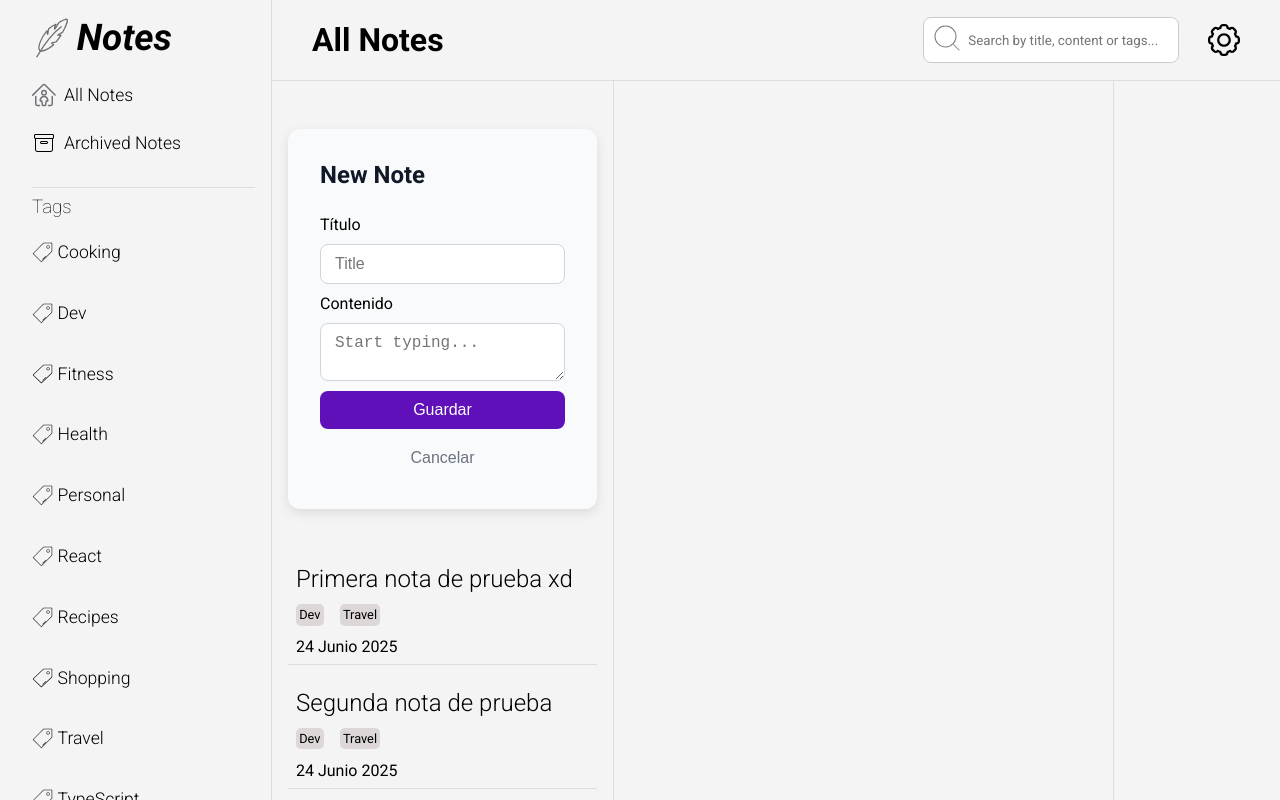
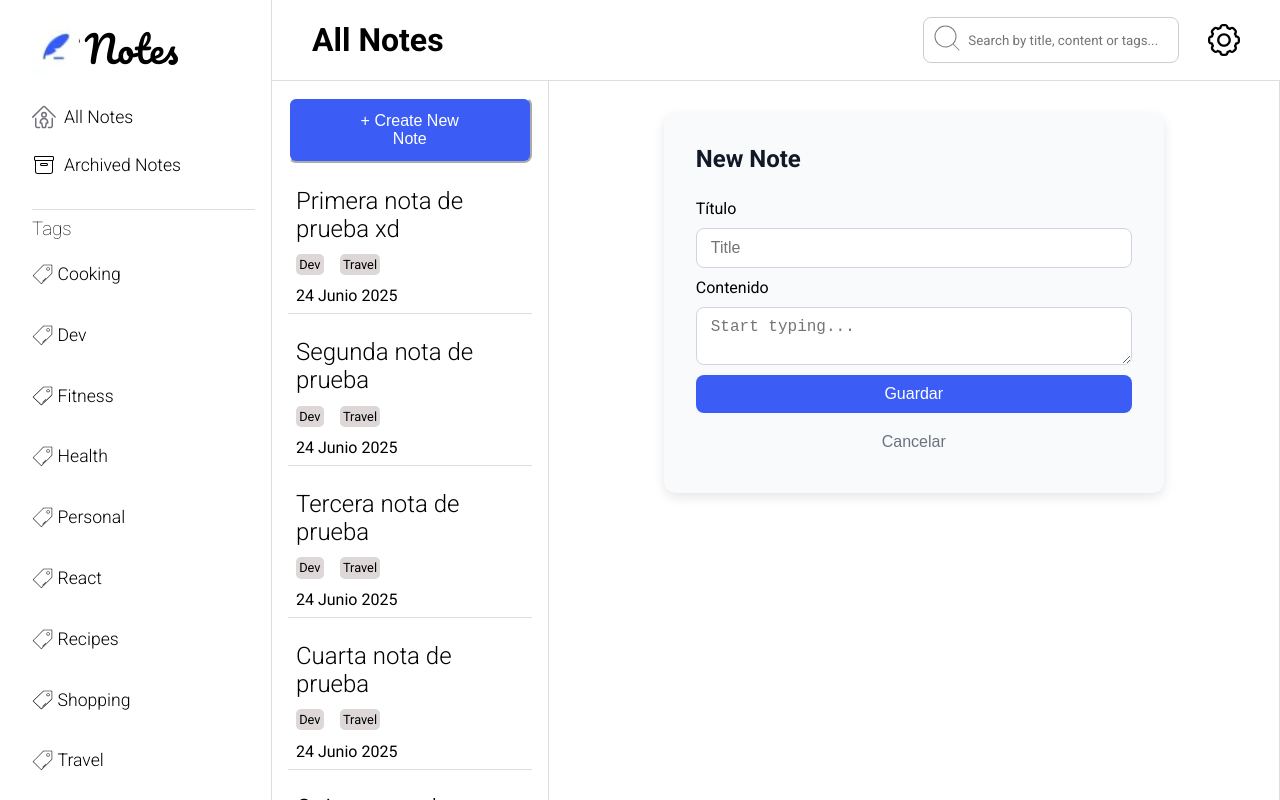
Before and after one commit to AlexF6/challenge-aba, a React (Vite) app: page / in a window 1280 px wide. Both pictures are taken after a click on the button "+ Create New Note". Shown: the top 800 px of the page. Built offline with nearby package versions, Linux system fonts and the light colour scheme.

Commit message:
Actualizacion de estilos del form y sidebar

```diff
--- a/index.html
+++ b/index.html
@@ -9,6 +9,8 @@
     <link rel="preconnect" href="https://fonts.googleapis.com">
     <link rel="preconnect" href="https://fonts.gstatic.com" crossorigin>
     <link href="https://fonts.googleapis.com/css2?family=Roboto:ital,wght@0,100..900;1,100..900&display=swap" rel="stylesheet">
+    <link href="https://fonts.googleapis.com/css2?family=Pacifico&display=swap" rel="stylesheet">
+
   </head>
   <body>
     <div id="root"></div>
--- a/src/App.jsx
+++ b/src/App.jsx
@@ -7,8 +7,11 @@ import Header from "./components/layout/header/Header.jsx"
 import Content from './components/layout/content/Content.jsx';
 import Details from './components/layout/details/Details.jsx';
 import Note from './components/layout/content/Note.jsx';
+import { useState } from "react";
+import Formulario from "./components/layout/content/Formulario.jsx";
 
 function App() {
+  const [mostrarFormulario, setMostrarFormulario] = useState(false);
   return (
     <div className='app-container'>
       <Sidebar/>
@@ -16,7 +19,7 @@ function App() {
         <Header/>
         <div className='main-section'>
           <div className='note-section'>
-            <Content />
+            <Content onCreateClick={() => setMostrarFormulario(true)} />
             <Note content="Primera nota de prueba xd" tag1="Dev" tag2="Travel" date="24 Junio 2025"/>
             <Note content="Segunda nota de prueba" tag1="Dev" tag2="Travel" date="24 Junio 2025"/>
             <Note content="Tercera nota de prueba" tag1="Dev" tag2="Travel" date="24 Junio 2025"/>
@@ -25,13 +28,18 @@ function App() {
           </div>
           <div className='note-details'>
 
+            {mostrarFormulario && (
+              <Formulario onCancel={() => setMostrarFormulario(false)} />
+            )}
+          </div>
+
           </div>
           <div className='note-actions'>
 
           </div>
         </div>
       </div>
-    </div>
+
 
   );
 }
--- a/src/components/layout/content/Content.jsx
+++ b/src/components/layout/content/Content.jsx
@@ -12,33 +12,9 @@ function CreateButton({ onClick }) {
 
   );
 }
-function Formulario({ onCancel }) {
-  const handleSubmit = (e) => {
-    e.preventDefault();
-    alert("nota guardada");
-  };
-
-  return (
-    <form className="formulario" onSubmit={handleSubmit}>
-      <h1>New Note</h1>
-
-      <label>Título</label>
-      <input type="text" placeholder="Title" />
-
-      <label>Contenido</label>
-      <textarea placeholder="Start typing..."></textarea>
-
-      <button type="submit">Guardar</button>
-   <button type="button" className="cancel-button" onClick={onCancel}>
-    Cancelar</button>
 
 
-    </form>
-  );
-}
-
-
-function Content() {
+function Content({ onCreateClick }) {
   const [mostrarFormulario, setMostrarFormulario] = useState(false);
 
   const handleCancel = () => {
@@ -48,10 +24,10 @@ function Content() {
   return (
     <div className="content">
       {!mostrarFormulario && (
-        <CreateButton onClick={() => setMostrarFormulario(true)} />
+        <CreateButton onClick={onCreateClick} />
       )}
-      {mostrarFormulario && <Formulario onCancel={handleCancel} />}
     </div>
+
   );
 }
 
--- /dev/null
+++ b/src/components/layout/content/Formulario.jsx
@@ -0,0 +1,26 @@
+function Formulario({ onCancel }) {
+  const handleSubmit = (e) => {
+    e.preventDefault();
+    alert("nota guardada");
+  };
+
+  return (
+    <form className="formulario" onSubmit={handleSubmit}>
+      <h1>New Note</h1>
+
+      <label>Título</label>
+      <input type="text" placeholder="Title" />
+
+      <label>Contenido</label>
+      <textarea placeholder="Start typing..."></textarea>
+
+      <button type="submit">Guardar</button>
+   <button type="button" className="cancel-button" onClick={onCancel}>
+    Cancelar</button>
+
+
+    </form>
+  );
+}
+
+export default Formulario;
--- a/src/components/layout/sidebar/LogoSidebar.jsx
+++ b/src/components/layout/sidebar/LogoSidebar.jsx
@@ -1,6 +1,6 @@
 //src/components/layout/sidebar/LogoSidebar.jsx
 import React from "react";
-import PlumaImage from "../../../assets/feather.svg";
+import PlumaImage from "../../../assets/pluma.webp";
 import "../../../styles/layout/sidebar/LogoSidebar.css";
 
 const LogoSidebar = ({ name }) => {
--- a/src/styles/index.css
+++ b/src/styles/index.css
@@ -5,7 +5,7 @@ html, body, #root {
 
 body {
   font-family: "Roboto", sans-serif;
-  background-color: #f4f4f4;
+  background-color: white;
 }
 
 * {
--- a/src/styles/layout/content/Content.css
+++ b/src/styles/layout/content/Content.css
@@ -30,7 +30,7 @@
 }
 
 .create-button:hover {
-  background-color: #5f10b9;
+  background-color: #3b5df6;
 }
 
 .formulario {
@@ -67,11 +67,11 @@
 
 .formulario input:focus,
 .formulario textarea:focus {
-  border-color: #5c0168;
+  border-color: #3b5df6;
 }
 
 .formulario button[type="submit"] {
-  background-color: #5f10b9;
+  background-color: #3b5df6;
   color: white;
   padding: 10px 20px;
   border: none;
@@ -82,7 +82,7 @@
 }
 
 .formulario button[type="submit"]:hover {
-  background-color: #4e1f8b;
+  background-color: #3b5df6;
 }
 
 .cancel-button {
@@ -97,9 +97,11 @@
 }
 
 .cancel-button:hover {
-  color: #721796;
+  color: #3b5df6;
   text-decoration: underline;
 }
+
+
 
 @keyframes fadeInUp {
   from {
--- a/src/styles/layout/sidebar/LogoSidebar.css
+++ b/src/styles/layout/sidebar/LogoSidebar.css
@@ -4,15 +4,15 @@
     margin: 0;
     align-items: center;
     font-size: 2.3rem;
-    font-weight: bold;
-    font-style: italic;
+    font-weight: 100;
+    font-family: 'Pacifico', cursive;
     /* border: 1px solid red; */
 }
 
 .logo-image {
     max-width: 100%;
     height: auto;
-    width: 2.5rem;
+    width: 3rem;
     min-width: 1.5rem;
     /* border: 1px solid red; */
 }
--- a/src/styles/layout/sidebar/Sidebar.css
+++ b/src/styles/layout/sidebar/Sidebar.css
@@ -2,7 +2,7 @@
     /* box-sizing: border-box; */
     width: 20vw;
     height: 100vh;
-    background: #f4f4f4;
+    background: white;
     padding: 1rem;
     /* margin: 0.3rem; */
     margin-left: 1rem;
```
Also changed, not shown: src/assets/pluma.webp, src/assets/plumas.webp (added).
